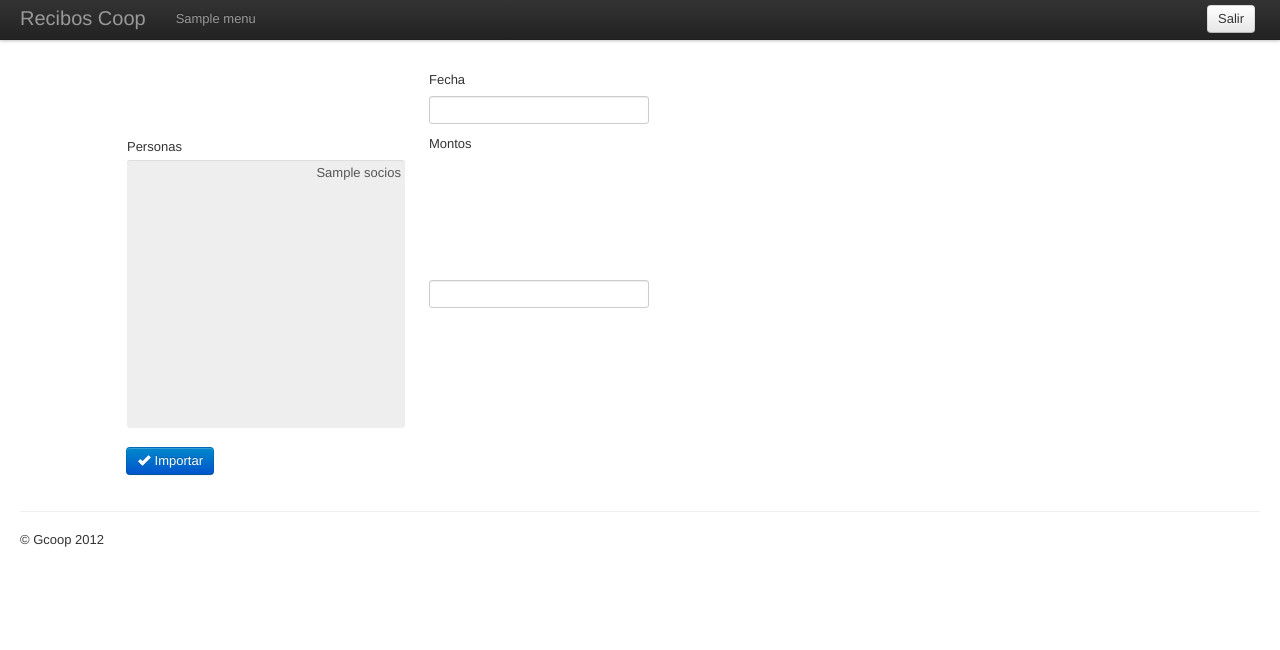
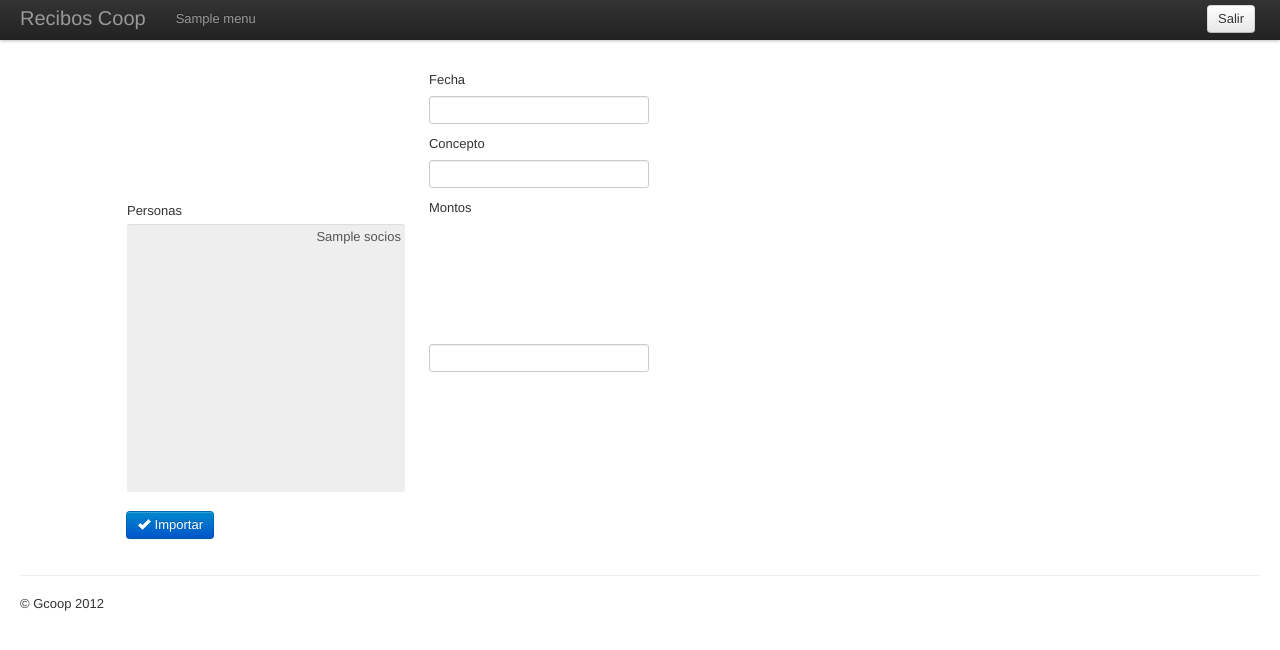
Before and after one commit to gcoop-libre/RecibosCoop, a Flask app: template templates/importar.html in a window 1280 px wide. Shown: the top 650 px of the page. Run offline with Flask 2, Linux system fonts and the light colour scheme; the template is opened without the code that fills it: most values are stand-ins (such as "Sample title", 1, 10 or a date in 2020); form fields are guessed from the names that the template uses; parts of the project's set-up code (start-up, migrations or seed data) failed here and were passed over; some libraries are stand-ins or nearby versions.

Commit message:
Agregando el campo concepto a los recibos.

```diff
--- a/app.py
+++ b/app.py
@@ -42,11 +42,11 @@ def menu(opcion):
 def principal():
     return render_template("principal.html", menu=menu(0))
 
-def importar_recibos(fecha, montos):
+def importar_recibos(fecha, concepto, montos):
     socios = [socio for socio in models.Socio.select()]
 
     for (index, monto) in enumerate(montos):
-        retiro = models.Retiro(socio=socios[index], fecha=fecha, monto=monto)
+        retiro = models.Retiro(socio=socios[index], concepto=concepto, fecha=fecha, monto=monto)
         retiro.save()
 
 
@@ -58,7 +58,7 @@ def importar():
 
         if form.validate():
             fecha = request.form['fecha']
-            importar_recibos(fecha, request.form['montos'].strip().split("\n"))
+            importar_recibos(fecha, request.form['concepto'], request.form['montos'].strip().split("\n"))
             return redirect(url_for('principal', s=fecha))
 
     else:
--- a/forms.py
+++ b/forms.py
@@ -1,5 +1,6 @@
-from flaskext.wtf import Form, TextAreaField, Required, DateField
+from flaskext.wtf import Form, TextAreaField, Required, DateField, TextField
 
 class ImportarForm(Form):
     montos = TextAreaField('Montos a retirar', validators=[Required()])
+    concepto = TextField('Concepto', validators=[Required()])
     fecha = DateField("Fecha", format='%d/%m/%Y', validators=[Required()])
--- a/models/__init__.py
+++ b/models/__init__.py
@@ -35,6 +35,7 @@ class Retiro(db.Model):
     socio = ForeignKeyField(Socio, related_name="retiros")
     fecha = CharField()
     monto = DecimalField(max_digits=30, decimal_places=2)
+    concepto = CharField(max_lenght=255)
 
     def __unicode__(self):
         return u'<Retiro %s de %s$ del socio %s %s>' % (
--- a/static/style.css
+++ b/static/style.css
@@ -136,7 +136,7 @@ body {
 }
 
 #recibo {
-	background: #ccc;
+	background: #999;
 	color: #fff;
 	font-size: 18px;
 }
@@ -243,3 +243,11 @@ div.busqueda {
 div.operacion_masiva {
   display: none;
 }
+
+.copia-numero {
+  float: right;
+  text-align: right;
+  font-family: monospace;
+  font-size: 15px;
+  margin-top: 5px;
+}
--- a/templates/importar.html
+++ b/templates/importar.html
@@ -139,6 +139,23 @@ $(document).ready(function() {
     </tr>
 
     <tr>
+      <td>
+      </td>
+      <td>
+        {{ form.concepto.label }}
+      </td>
+    </tr>
+
+    <tr>
+      <td>
+      </td>
+      <td>
+         {{form.concepto}}  <span style='color: red' class="help-inline"> {{ "<br/>".join(form.errors['concepto']) }} </span>
+      </td>
+    </tr>
+
+
+    <tr>
       <td width="300px">
         Personas
       </td>
--- a/templates/recibo_base.html
+++ b/templates/recibo_base.html
@@ -10,6 +10,9 @@
         <div class="recibo-right">
             N° 0001 - {{retiro.numero}}
         </div>
+    </div>
+    <div class='copia-numero'>
+      N° 0001 - {{retiro.numero}}
     </div>
 </div> <!-- cierra #encabezado -->
 
@@ -41,7 +44,7 @@
 
 <div id="firma">
 <!-- <p class="linea-punteada">&#8226; &#8226; &#8226; &#8226; &#8226; &#8226; &#8226; &#8226; &#8226; &#8226; &#8226; &#8226; &#8226; &#8226; &#8226; &#8226; &#8226; &#8226; &#8226; &#8226; &#8226; &#8226; &#8226; &#8226; &#8226; &#8226; &#8226; &#8226; &#8226; &#8226; &#8226; &#8226; &#8226; &#8226; &#8226; &#8226; &#8226; &#8226; &#8226; &#8226; &#8226; &#8226; &#8226; &#8226; &#8226; &#8226; &#8226; &#8226; &#8226; &#8226; &#8226; &#8226; &#8226; &#8226; &#8226; &#8226; &#8226; &#8226; &#8226; &#8226; &#8226; &#8226; &#8226; &#8226; &#8226; &#8226; &#8226; &#8226; &#8226; &#8226; &#8226; &#8226; &#8226; &#8226; &#8226; &#8226; &#8226; &#8226; &#8226; &#8226; &#8226; &#8226; &#8226; &#8226; &#8226; &#8226; &#8226; &#8226; &#8226; &#8226; &#8226; &#8226; &#8226; &#8226; &#8226; &#8226; &#8226; &#8226; &#8226;</p> -->
-    <p>Recibí conforme la suma de Pesos <strong>{{monto_como_cadena }}</strong> en concepto de anticipo de retornos a cuenta de excedentes por mi aporte como trabajador asociado.</p>
+<p>Recibí conforme la suma de Pesos <strong>{{monto_como_cadena }}</strong> en concepto de <strong>{{retiro.concepto}}</strong> por mi aporte como trabajador asociado.</p>
 
     <div id="monto-fecha">
     <div class="monto"><label>Son $</label> {{retiro.monto}}</div>
```
Also changed, not shown: migrar.py (added, +11 -0 lines).
